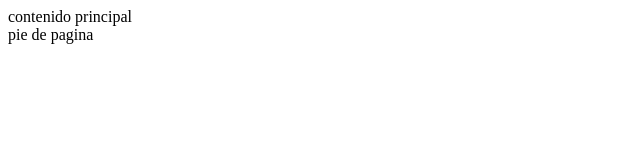
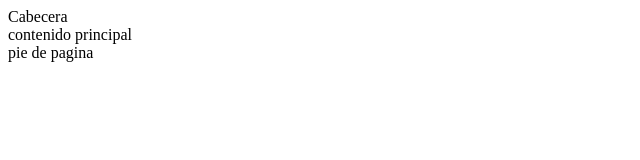
Before and after one commit to MoraBoop/prueba, a plain HTML site: page index.html in a window 1280 px wide. Shown: the whole page, without its empty margins (0-640 px from the left). Drawn offline with Linux system fonts and the light colour scheme.

Commit message:
se agrega cabecera

```diff
--- a/index.html
+++ b/index.html
@@ -6,6 +6,9 @@
     <title>Document</title>
 </head>
 <body>
+    <header>
+        Cabecera
+    </header>
     <main>
         contenido principal
     </main>
```
